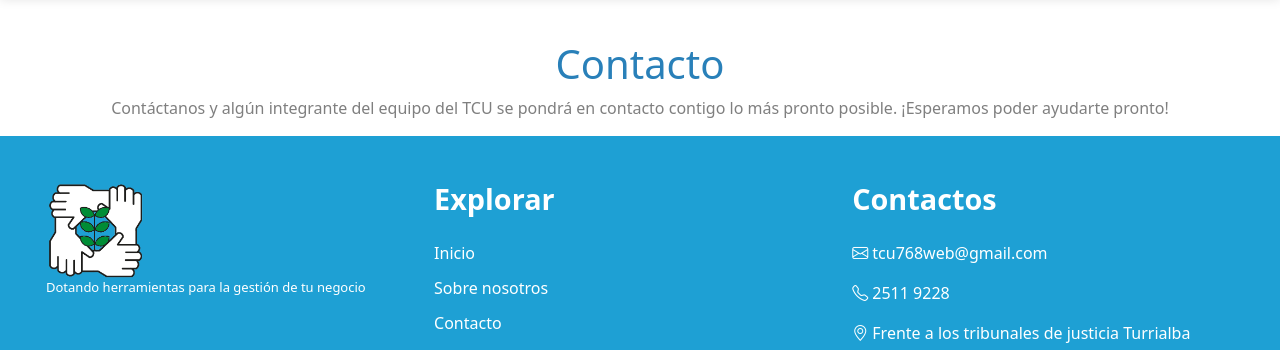
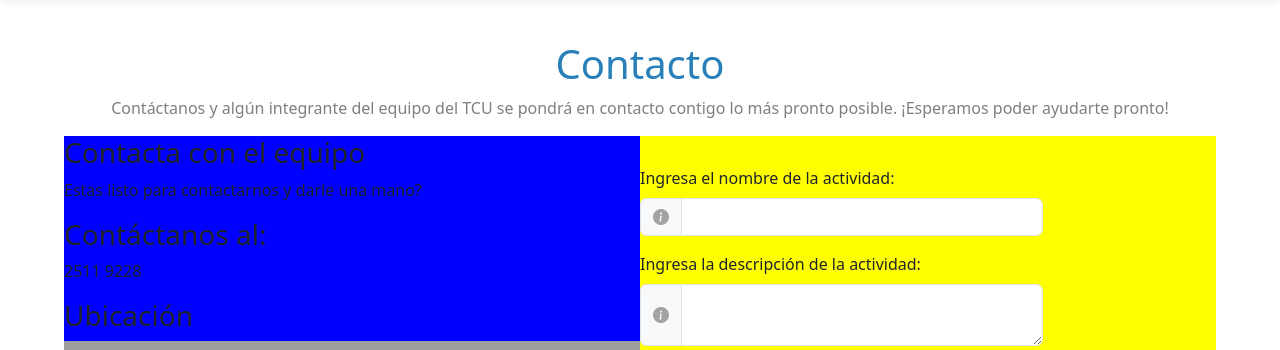
Before and after one commit to Alejandrovc6467/TCU-WEB, a PHP site: template view/contacto.php in a window 1280 px wide. Shown: the part 110-460 px from the top of the page. Run offline with PHP 8.4, Linux system fonts and the light colour scheme; the template is opened without the code that fills it, so the values that code supplies are empty; some libraries are stand-ins or nearby versions; some web fonts are replaced; grey boxes are pictures that could not be loaded.

Commit message:
contacto en proceso

```diff
--- a/public/css/contacto.css
+++ b/public/css/contacto.css
@@ -10,3 +10,38 @@
     text-align: center;
 
 }
+
+.container-contacto{
+
+    width: 100%;
+    display: flex;
+    justify-content: center ;
+
+}
+
+.Subcontainer-contacto{
+
+    width: 90%;
+    max-width: 1200px;
+    background-color: red;
+    display: flex;
+    flex-direction: row;
+    justify-content: center;
+
+}
+
+
+.container-contacto-info{
+
+    width: 100%;
+
+    background-color: blue;
+}
+
+
+.container-contacto-form{
+
+    width: 100%;
+
+    background-color: yellow;
+}
--- a/public/css/inicio.css
+++ b/public/css/inicio.css
@@ -161,7 +161,8 @@
     width: 100%;
     background: rgba(0, 0, 0, 0.7);
     background-color: var(--colorPrimario);
-    color: white;
+    background-color: white;
+    /* color: rgb(148, 148, 148); */
     padding: 25px 15px;
     box-sizing: border-box;
     max-height: 30%;
@@ -169,6 +170,18 @@
     border-radius: 0 0 10px 10px ;
 }
 
+/* New styles for title and description */
+.fullscreen-description h3 {
+    color: var(--colorPrimario); /* Celeste - matching your existing accent color */
+    margin-bottom: 10px;
+    font-size: 1.2rem;
+}
+
+.fullscreen-description p {
+    color: #666666; /* Gris */
+    line-height: 1.5;
+    margin: 0;
+}
 
 .close-btn {
     position: absolute;
--- a/public/header.php
+++ b/public/header.php
@@ -13,9 +13,9 @@
 	<link rel="stylesheet" href="public/css/base.css?1">
 	<link rel="stylesheet" href="public/css/header.css?134">
 	<link rel="stylesheet" href="public/css/footer.css?16">
-	<link rel="stylesheet" href="public/css/inicio.css?6">
+	<link rel="stylesheet" href="public/css/inicio.css?8">
 	<link rel="stylesheet" href="public/css/sobreNosotros.css?16">
-	<link rel="stylesheet" href="public/css/contacto.css?12">
+	<link rel="stylesheet" href="public/css/contacto.css?16">
 	<link rel="stylesheet" href="public/css/login.css?7">
 	<link rel="stylesheet" href="public/css/usuarios.css?10">
 	<link rel="stylesheet" href="public/css/actividades.css?7">
--- a/view/contacto.php
+++ b/view/contacto.php
@@ -6,6 +6,95 @@ include('public/header.php');
 <h1 class="contacto-title">Contacto</h1>
 <p class="contacto-title-text">Contáctanos y algún integrante del equipo del TCU se pondrá en contacto contigo lo más pronto posible. ¡Esperamos poder ayudarte pronto!</p>
 
+<div class="container-contacto">
+
+    <div class="Subcontainer-contacto">
+
+    <div class="container-contacto-info">
+
+        <h3>Contacta con el equipo</h3>
+        <p>Estas listo para contactarnos y darle una mano?</p>
+
+
+        <h3>Contáctanos al:</h3>
+        <p>2511 9228</p>
+
+        <h3>Ubicación</h3>
+
+        <iframe _ngcontent-ng-c2656257193="" src="https://www.google.com/maps/embed?pb=!1m14!1m8!1m3!1d15721.56949926622!2d-83.6719512!3d9.9012413!3m2!1i1024!2i768!4f13.1!3m3!1m2!1s0x8fa0d42417bc6851%3A0xd2ae13fcaa9ce072!2sUniversidad%20de%20Costa%20Rica%20(Sede%20del%20Atl%C3%A1ntico)!5e0!3m2!1ses-419!2scr!4v1706824347591!5m2!1ses-419!2scr" width="100%" height="100%" allowfullscreen="" loading="lazy" referrerpolicy="no-referrer-when-downgrade" style="border: 0;"></iframe>
+
+        <p>Costa Rica/Cartago/Turrialba</p>
+
+
+        <div class="footer__social-icons">
+            <a href="https://www.facebook.com/profile.php?id=100082053260381" target="_blank"> <i class="bi bi-facebook"></i></a>
+            <a href="https://www.instagram.com/tc768_gestionando_tu_empresa/" target="_blank"> <i class="bi bi-instagram"></i></a>
+        </div>
+
+    </div>
+
+    <div class="container-contacto-form">
+
+
+    <div class="formulario_container">
+
+        <form id="agregarActividad">
+
+            <div class="mb-3">
+                <label for="basic-url" class="form-label">Ingresa el nombre de la actividad:</label>
+                <div class="input-group">
+                    <span class="input-group-text" id="basic-addon1"><i class="bi bi-info-circle-fill"  style="color: #a3a3a3;"></i></span>
+                    <input type="text" class="form-control" placeholder="" id="nombre" aria-label="nombre"
+                        aria-describedby="basic-addon1" maxlength="255" required>
+                </div>
+            </div>
+
+            <div class="mb-3">
+                <label for="basic-url" class="form-label">Ingresa la descripción de la actividad:</label>
+                <div class="input-group">
+                    <label class="input-group-text" for="inputGroupSelect01"><i class="bi bi-info-circle-fill"  style="color: #a3a3a3;"></i></label>
+                    <textarea class="form-control" placeholder="" id="descripcion" aria-label="descripcion"
+                        aria-describedby="basic-addon1" maxlength="255" required></textarea>
+                </div>
+            </div>
+
+            <!--div class="mb-3">
+                <label for="basic-url" class="form-label">Ingresa imagen de la actividad:</label>
+                <div class="input-group">
+                    <label class="input-group-text" for="inputGroupSelect01"><i class="fa-solid fa-file"
+                            style="color: #a3a3a3;"></i></label>
+                    <input class="form-control" type="file" id="imagenActividad" name="imagenActividad" required>
+                </div>
+            </div-->
+
+            <div class="mb-3">
+                <label for="basic-url" class="form-label">Ingresa la imagen de la actividad:</label>
+                <div class="input-group">
+                    <label class="input-group-text" for="imagenActividad">
+                        <i class="bi bi-file-earmark-arrow-up-fill"  style="color: #a3a3a3;"></i>
+                    </label>
+                    <input class="form-control" type="file" id="imagenActividad" name="imagenActividad" required>
+                </div>
+                <!-- Contenedor para la vista previa -->
+                <div id="vistaPrevia" class="mt-3">
+                    <!-- Aquí se cargará la vista previa de la imagen -->
+                </div>
+            </div>
+
+            <div class="conatainerBotonFormularioModal">
+                <button type="submit" value="Registrar" id="buttonRegistrarActividad"
+                    class="butonAgregar">Agregar Actividad</button>
+            </div>
+
+        </form>
+
+    </div>
+
+    </div>
+
+</div>
+
+
 
 <?php
 include('public/footer.php');
--- a/view/inicio.php
+++ b/view/inicio.php
@@ -94,7 +94,11 @@ function obtenerActividadesParaInicio() {
                         // Populate fullscreen elements
                         fullscreenImage.attr('src', image.attr('src'));
                         fullscreenImage.attr('alt', image.attr('alt'));
-                        fullscreenDescription.html(originalDescription.html());
+
+                        fullscreenDescription.html(`
+                            <h3>${actividad.nombre}</h3>
+                            <p>${actividad.descripcion}</p>
+                        `);
 
                         // Show fullscreen overlay
                         fullscreenOverlay.css('display', 'flex');
```
Also changed, not shown: uploads/Imagen de WhatsApp 2023-09-07 a las 01.15.39_1.jpg (added).
